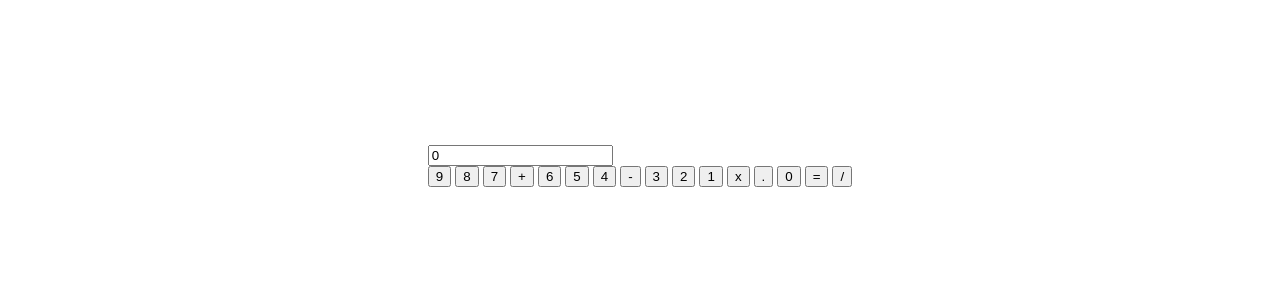
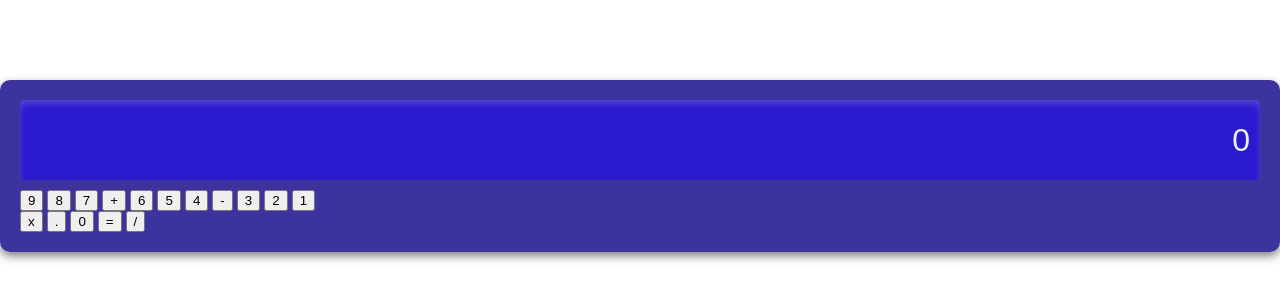
Before and after one commit to feden15/desafio-13, a website built with Vite: page index.html in a window 1280 px wide. Shown: the part 234-534 px from the top of the page. Built offline with nearby package versions, Linux system fonts and the light colour scheme; files whose address does not match are found by name.

Commit message:
Estilizamos .pantalla

```diff
--- a/src/style.scss
+++ b/src/style.scss
@@ -9,3 +9,26 @@ body {
     background-size: cover;
     margin: 0;
 }
+
+.calculadora {
+    display: grid;
+    grid-template-columns: repeat(4, 1fr);
+    gap: 10px;
+    padding: 20px;
+    background: rgba(13, 0, 134, 0.8);
+    border-radius: 10px;
+    box-shadow: 0 4px 10px rgba(0, 0, 0, 0.5);
+}
+
+.pantalla {
+    grid-column: span 4;
+    height: 60px;
+    font-size: 2rem;
+    text-align: right;
+    padding: 10px;
+    background: rgba(25, 0, 253, 0.5);
+    color: #eee;
+    border: none;
+    border-radius: 5px;
+    box-shadow: inset 0 4px 6px rgba(255, 255, 255, 0.2);
+}
```
